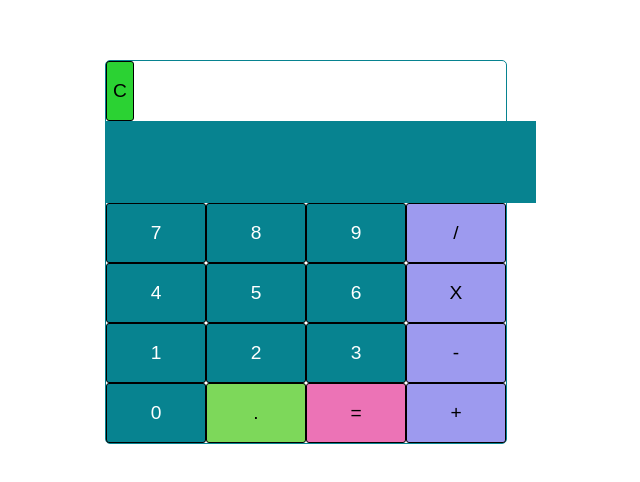
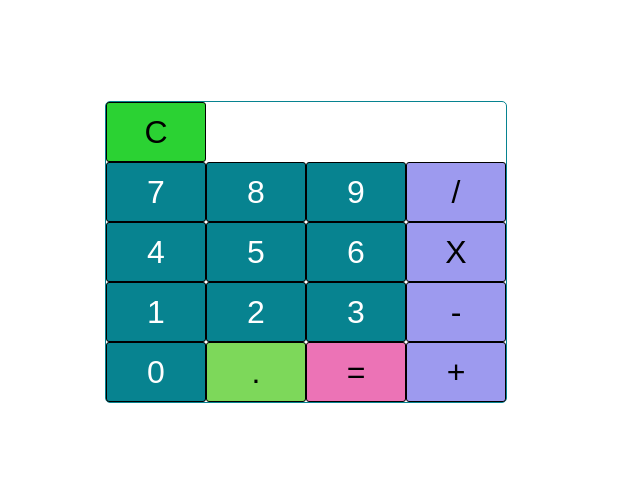
Before and after one commit to Momentum-Team-13/js-calculator-part-1-rfrenia, a plain HTML site: page index.html in a window 1280 px wide. Shown: the part 148-630 px from the top of the page, without its empty margins (334-974 px from the left). Drawn offline with Linux system fonts and the light colour scheme.

Commit message:
calculator

```diff
--- a/index.html
+++ b/index.html
@@ -11,10 +11,11 @@
 <body>
     <div class="calculator">
 
+        <div class="top">
+            <class="display" ></class><span> </span>
+            <button type="button" class="clear">C</button>
 
-        <button type="button" class="clear">C</button>
-        <input type="text" class="display" >
-
+        </div>
         <div class="calculator-keys">
 
         <button type="button">7</button>
--- a/main.css
+++ b/main.css
@@ -1,7 +1,3 @@
-html {
-    font-size: 60%;
-    box-sizing: border-box;
-  }
 
   .calculator {
     border: 1px solid #078390;
@@ -12,26 +8,29 @@ html {
     transform: translate(-50%, -50%);
     width: 400px;
   }
+
+  .top {
+    display: grid;
+
+  }
+
   .clear {
     color: black;
     background-color: #2bd233;
+    width: 100px;
+
+  }
+
+  .display {
+    font-size: 50px;
+    background-color: #c97c0f;
+    text-align: right;
+    border: 1px solid;
   }
 
   .calculator-keys {
     display: grid;
     grid-template-columns: repeat(4, 1fr);
-  }
-
-  .display {
-    width: 100%;
-    font-size: 5rem;
-    height: 80px;
-    border: none;
-    background-color: #078390;
-    color: #fff;
-    text-align: right;
-    padding-right: 20px;
-    padding-left: 10px;
   }
 
   button {
```
